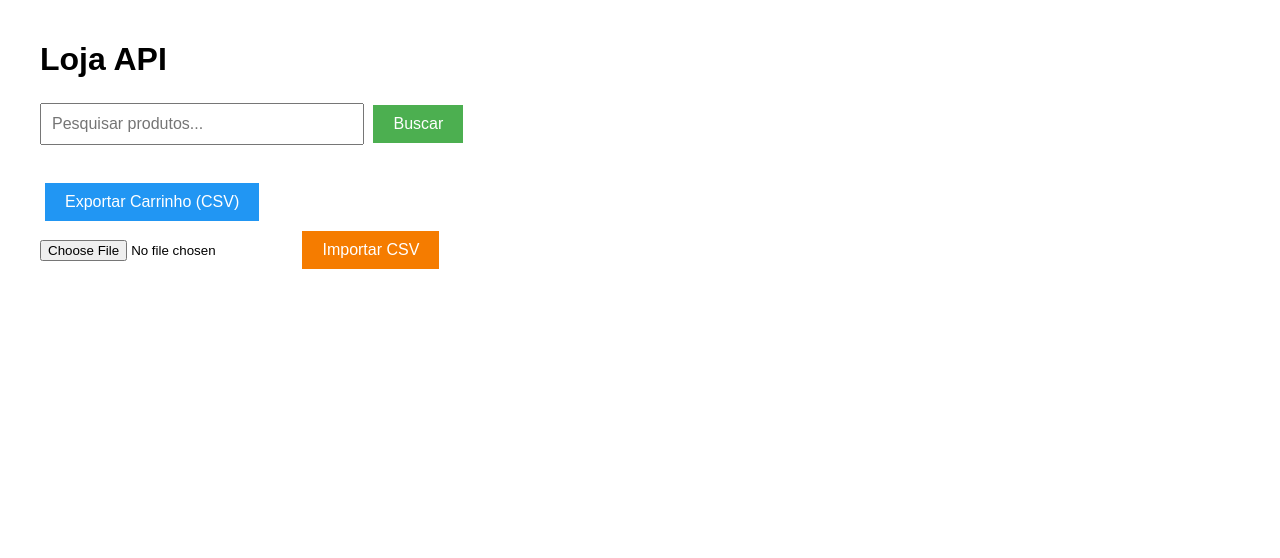
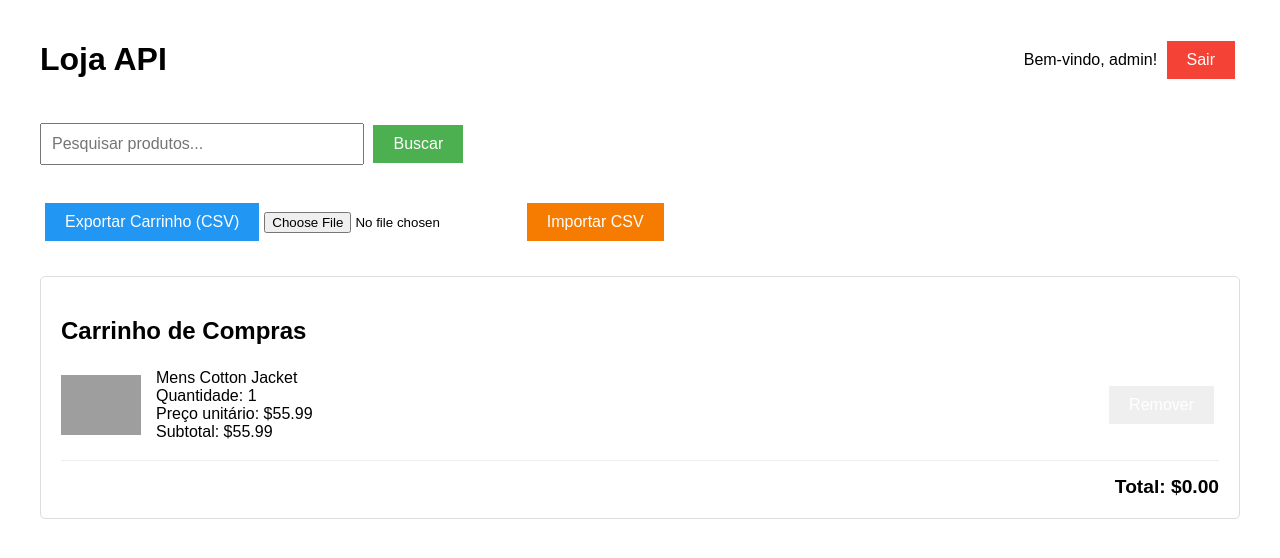
Before and after one commit to dennerguti/Desafio-Tecnico, a Flask app: template Back/templates/index.html in a window 1280 px wide. Shown: the top 558 px of the page. Run offline with Flask 3, Linux system fonts and the light colour scheme; the template is opened without the code that fills it: values that come from a table or form of the project are taken from there, others are empty; a user stored in the database is signed in; grey boxes are pictures that could not be loaded.

Commit message:
🚀 Banco de dados

```diff
--- a/Back/app.py
+++ b/Back/app.py
@@ -1,13 +1,51 @@
 from flask import Flask, render_template, request, session, send_file, redirect, url_for
+from flask_sqlalchemy import SQLAlchemy
+from werkzeug.security import generate_password_hash, check_password_hash
 import requests
 import csv
 import io
+import os
 
 app = Flask(__name__)
-app.secret_key = 'sua_chave_secreta_aqui' # Eu to usando isso? Acho que não
+app.secret_key = os.urandom(24)
+
+# Configuração do banco de dados
+app.config['SQLALCHEMY_DATABASE_URI'] = 'sqlite:///ecommerce.db'
+app.config['SQLALCHEMY_TRACK_MODIFICATIONS'] = False
+db = SQLAlchemy(app)
 
 BASE_URL = "https://fakestoreapi.com"
-USERS = {"admin": "123456"}  # Senhas não podem ficar assim
+
+# Modelos do banco de dados
+class User(db.Model):
+    id = db.Column(db.Integer, primary_key=True)
+    username = db.Column(db.String(80), unique=True, nullable=False)
+    password_hash = db.Column(db.String(120), nullable=False)
+
+    def set_password(self, password):
+        self.password_hash = generate_password_hash(password)
+
+    def check_password(self, password):
+        return check_password_hash(self.password_hash, password)
+
+class CartItem(db.Model):
+    id = db.Column(db.Integer, primary_key=True)
+    user_id = db.Column(db.Integer, db.ForeignKey('user.id'), nullable=False)
+    product_id = db.Column(db.Integer, nullable=False)
+    title = db.Column(db.String(120), nullable=False)
+    price = db.Column(db.Float, nullable=False)
+    image = db.Column(db.String(200), nullable=False)
+    quantity = db.Column(db.Integer, default=1)
+
+# Criar banco de dados e tabelas
+with app.app_context():
+    db.create_all()
+    # Arrumar essa senha
+    if not User.query.filter_by(username='admin').first():
+        admin = User(username='admin')
+        admin.set_password('123456')
+        db.session.add(admin)
+        db.session.commit()
 
 @app.route('/', methods=['GET', 'POST'])
 def login():
@@ -15,27 +53,28 @@
         username = request.form['username']
         password = request.form['password']
 
-        if username in USERS and USERS[username] == password:
-            session['user'] = username
+        user = User.query.filter_by(username=username).first()
+
+        if user and user.check_password(password):
+            session['user_id'] = user.id
+            session['username'] = user.username
             return redirect(url_for('index'))
         else:
-            return "Credenciais inválidas", 401 # Arrumar isso depois
+            return render_template('login.html', error="Credenciais inválidas")
 
     return render_template('login.html')
 
-@app.route('/logout') # Adicionar um botão para cá
+@app.route('/logout')
 def logout():
-    session.pop('user', None)
+    session.clear()
     return redirect(url_for('login'))
 
 @app.route('/api', methods=['GET', 'POST'])
 def index():
-    if 'user' not in session:
+    if 'user_id' not in session:
         return redirect(url_for('login'))
 
-    if 'cart' not in session:
-        session['cart'] = {}
-
+    user_id = session['user_id']
     search_query = request.form.get('search', '')
 
     if search_query:
@@ -53,51 +92,83 @@
             quantity = int(request.form.get('quantity', 1))
             product = requests.get(f"{BASE_URL}/products/{product_id}").json()
 
-            if product_id in session['cart']:
-                session['cart'][product_id]['quantity'] += quantity
+            # Verificar se o produto já está no carrinho
+            cart_item = CartItem.query.filter_by(user_id=user_id, product_id=product_id).first()
+
+            if cart_item:
+                cart_item.quantity += quantity
             else:
-                session['cart'][product_id] = {
-                    'id': product_id,
-                    'title': product['title'],
-                    'price': product['price'],
-                    'image': product['image'],
-                    'quantity': quantity
-                }
-            session.modified = True
+                new_item = CartItem(
+                    user_id=user_id,
+                    product_id=product_id,
+                    title=product['title'],
+                    price=product['price'],
+                    image=product['image'],
+                    quantity=quantity
+                )
+                db.session.add(new_item)
+            db.session.commit()
 
         elif 'remove_from_cart' in request.form:
             product_id = request.form['product_id']
-            if product_id in session['cart']:
-                if session['cart'][product_id]['quantity'] > 1:
-                    session['cart'][product_id]['quantity'] -= 1
+            cart_item = CartItem.query.filter_by(user_id=user_id, product_id=product_id).first()
+
+            if cart_item:
+                if cart_item.quantity > 1:
+                    cart_item.quantity -= 1
                 else:
-                    del session['cart'][product_id]
-                session.modified = True
+                    db.session.delete(cart_item)
+                db.session.commit()
 
-    cart_total = sum(item['price'] * item['quantity'] for item in session['cart'].values())
+    cart_items = CartItem.query.filter_by(user_id=user_id).all()
+    cart_total = sum(item.price * item.quantity for item in cart_items)
 
-    return render_template('index.html', products=products, cart=session['cart'], cart_total=cart_total, search_query=search_query)
+    return render_template(
+        'index.html',
+        products=products,
+        cart=cart_items,
+        cart_total=cart_total,
+        search_query=search_query
+    )
 
 @app.route('/export')
 def export_cart():
+    if 'user_id' not in session:
+        return redirect(url_for('login'))
+
+    user_id = session['user_id']
+    cart_items = CartItem.query.filter_by(user_id=user_id).all()
+
     output = io.StringIO()
     writer = csv.writer(output)
     writer.writerow(["ID", "Título", "Preço", "Quantidade", "Imagem"])
 
-    for item in session['cart'].values():
-        writer.writerow([item['id'], item['title'], item['price'], item['quantity'], item['image']])
+    for item in cart_items:
+        writer.writerow([item.product_id, item.title, item.price, item.quantity, item.image])
 
     output.seek(0)
-    return send_file(io.BytesIO(output.getvalue().encode()), mimetype="text/csv", as_attachment=True, download_name="carrinho.csv")
+    return send_file(
+        io.BytesIO(output.getvalue().encode()),
+        mimetype="text/csv",
+        as_attachment=True,
+        download_name="carrinho.csv"
+    )
 
 @app.route('/import', methods=['POST'])
 def import_cart():
+    if 'user_id' not in session:
+        return redirect(url_for('login'))
+
+    user_id = session['user_id']
+
     if 'file' not in request.files:
         return "Nenhum arquivo enviado", 400
 
     file = request.files['file']
     if file.filename == '':
         return "Nenhum arquivo selecionado", 400
+
+    CartItem.query.filter_by(user_id=user_id).delete()
 
     reader = csv.reader(io.StringIO(file.read().decode()), delimiter=",")
     next(reader)
@@ -107,15 +178,17 @@
             continue
 
         product_id, title, price, quantity, image = row
-        session['cart'][product_id] = {
-            'id': product_id,
-            'title': title,
-            'price': float(price),
-            'image': image,
-            'quantity': int(quantity)
-        }
+        new_item = CartItem(
+            user_id=user_id,
+            product_id=product_id,
+            title=title,
+            price=float(price),
+            image=image,
+            quantity=int(quantity)
+        )
+        db.session.add(new_item)
 
-    session.modified = True
+    db.session.commit()
     return redirect(url_for('index'))
 
 if __name__ == '__main__':
--- a/Back/templates/index.html
+++ b/Back/templates/index.html
@@ -11,6 +11,12 @@
             margin: 0 auto;
             padding: 20px;
         }
+        .header {
+            display: flex;
+            justify-content: space-between;
+            align-items: center;
+            margin-bottom: 20px;
+        }
         .search-container {
             margin-bottom: 30px;
         }
@@ -19,7 +25,7 @@
             width: 300px;
             font-size: 16px;
         }
-        .search-button, .cart-button, .remove-button, .export-button, .import-button {
+        .search-button, .cart-button, .remove-button, .export-button, .import-button, .logout-button {
             padding: 10px 20px;
             font-size: 16px;
             color: white;
@@ -30,6 +36,7 @@
         .search-button { background-color: #4CAF50; }
         .export-button { background-color: #2196F3; }
         .import-button { background-color: #f57c00; }
+        .logout-button { background-color: #f44336; }
         .product-grid {
             display: grid;
             grid-template-columns: repeat(auto-fill, minmax(250px, 1fr));
@@ -76,10 +83,23 @@
             text-align: right;
             margin-top: 15px;
         }
+        .button-group {
+            display: flex;
+            flex-wrap: wrap;
+            margin-bottom: 20px;
+        }
     </style>
 </head>
 <body>
+    <div class="header">
         <h1>Loja API</h1>
+        <div>
+            <span>Bem-vindo, {{ session['username'] }}!</span>
+            <a href="/logout">
+                <button class="logout-button">Sair</button>
+            </a>
+        </div>
+    </div>
 
     <div class="search-container">
         <form method="POST">
@@ -88,14 +108,16 @@
         </form>
     </div>
 
+    <div class="button-group">
         <a href="/export">
             <button class="export-button">Exportar Carrinho (CSV)</button>
         </a>
 
-    <form action="/import" method="post" enctype="multipart/form-data">
+        <form action="/import" method="post" enctype="multipart/form-data" style="display: inline;">
             <input type="file" name="file" accept=".csv" required>
             <button type="submit" class="import-button">Importar CSV</button>
         </form>
+    </div>
 
     {% if products %}
         <div class="product-grid">
@@ -117,17 +139,22 @@
     {% if cart %}
         <div class="cart-container">
             <h2>Carrinho de Compras</h2>
-            {% for item in cart.values() %}
+            {% for item in cart %}
                 <div class="cart-item">
                     <img src="{{ item.image }}" class="cart-item-image">
-                    <div>{{ item.title }} (x{{ item.quantity }})</div>
+                    <div class="cart-item-info">
+                        <div>{{ item.title }}</div>
+                        <div>Quantidade: {{ item.quantity }}</div>
+                        <div>Preço unitário: ${{ item.price }}</div>
+                        <div>Subtotal: ${{ "%.2f"|format(item.price * item.quantity) }}</div>
+                    </div>
                     <form method="POST">
-                        <input type="hidden" name="product_id" value="{{ item.id }}">
+                        <input type="hidden" name="product_id" value="{{ item.product_id }}">
                         <button type="submit" name="remove_from_cart" class="remove-button">Remover</button>
                     </form>
                 </div>
             {% endfor %}
-            <div class="cart-total">Total: ${{ cart_total }}</div>
+            <div class="cart-total">Total: ${{ "%.2f"|format(cart_total) }}</div>
         </div>
     {% endif %}
 </body>
```
Also changed, not shown: Back/templates/login.html (+5 -2 lines), instance/ecommerce.db (added). Lines whose indentation alone changed are shown as unchanged.
